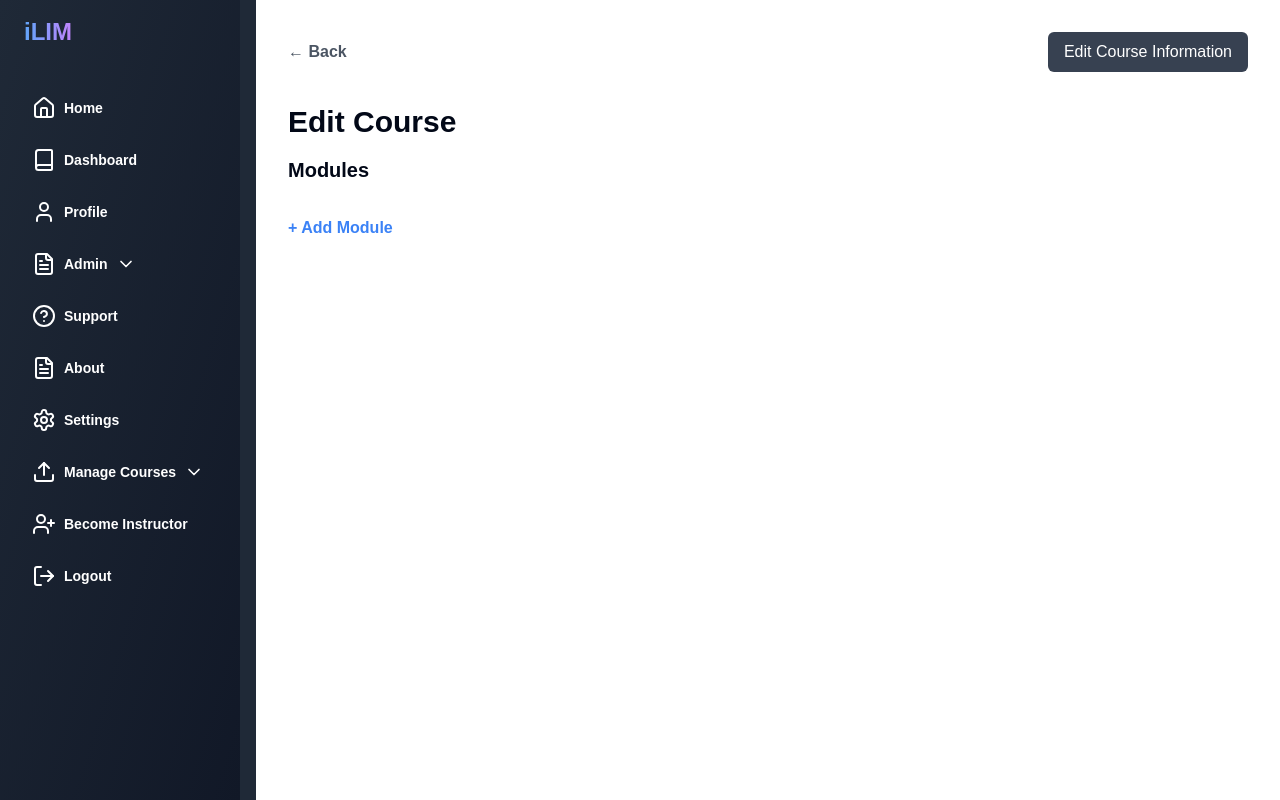
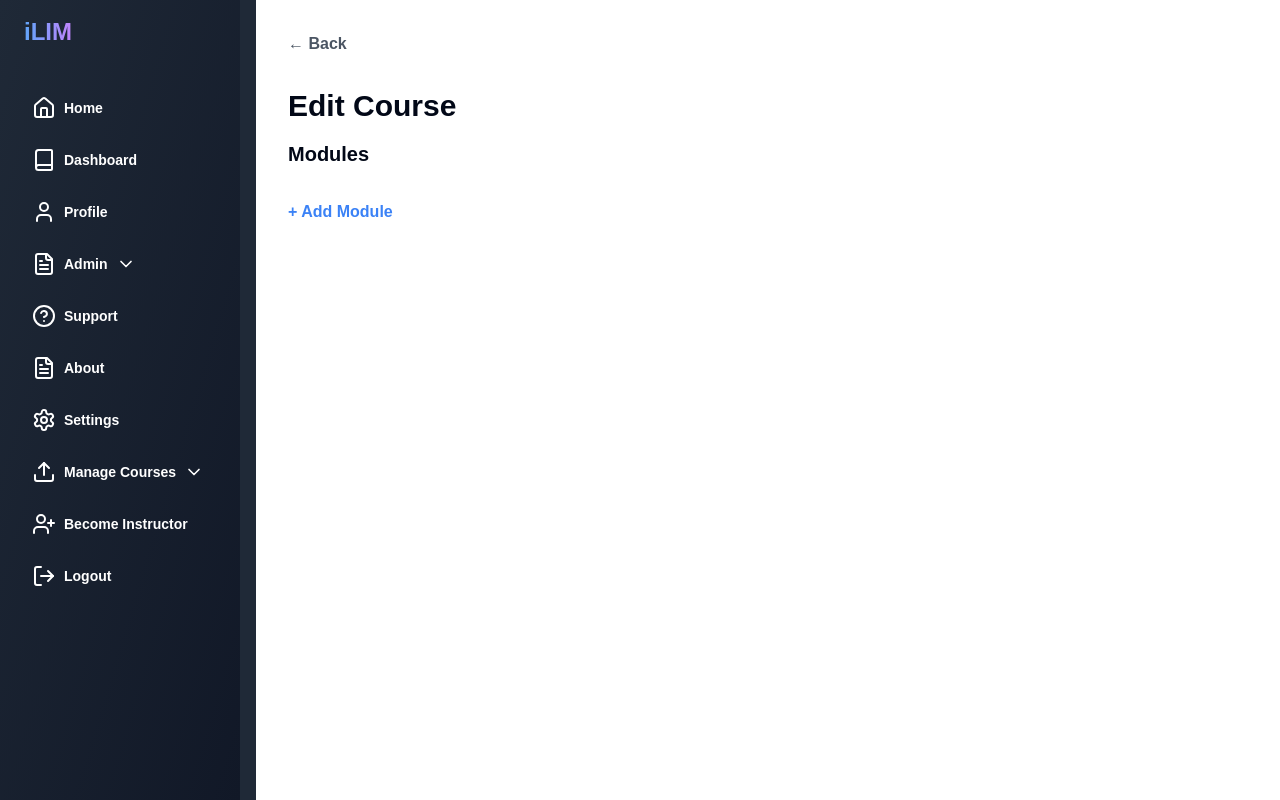
Before and after one commit to rahuljha-07/ENPM-613-FE, a Next.js app: page /manage-courses/module-view in a window 1280 px wide. Built offline with nearby package versions, Linux system fonts and the light colour scheme.

Commit message:
button removed

```diff
--- a/app/manage-courses/module-view/page.tsx
+++ b/app/manage-courses/module-view/page.tsx
@@ -454,9 +454,6 @@ export default function EditCoursePage() {
             className="text-gray-600 hover:text-gray-800 font-semibold"
           >
             ← Back
-          </button>
-          <button className="bg-gray-700 text-white px-4 py-2 rounded-md hover:bg-gray-800">
-            Edit Course Information
           </button>
         </div>
 
```
